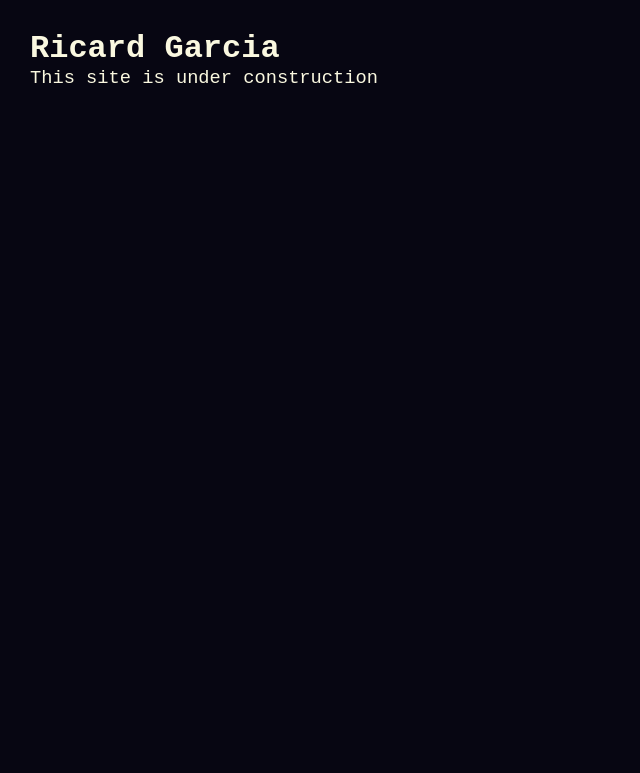
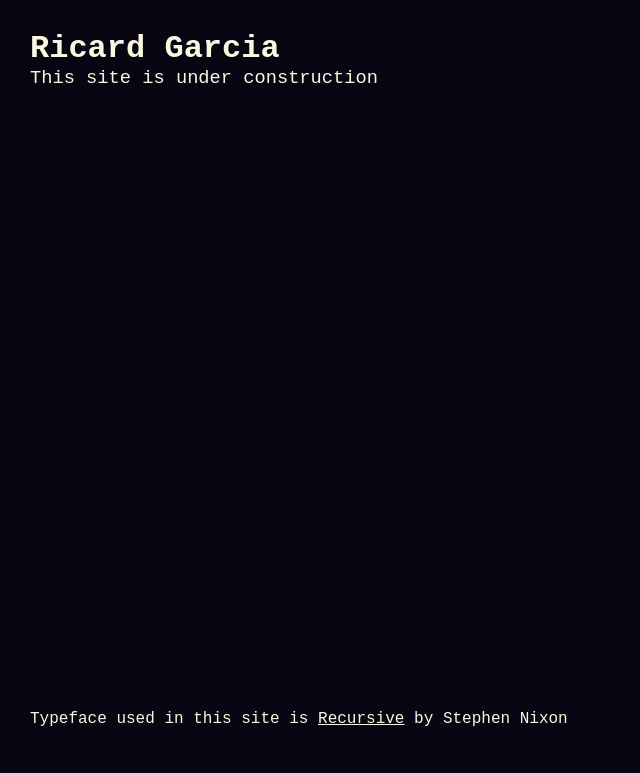
Before and after one commit to Ricard-Garcia/ricard-garcia.github.io, a plain HTML site: page index.html in a window 1280 px wide. Shown: the whole page, without its empty margins (0-640 px from the left). Drawn offline with Linux system fonts and the light colour scheme; a web font is replaced by a local one.

Commit message:
Added footer with credits

```diff
--- a/assets/css/styles.css
+++ b/assets/css/styles.css
@@ -1,3 +1,12 @@
+/* -------------------------------------------------------------------------- */
+/*                                  VARIABLES                                 */
+/* -------------------------------------------------------------------------- */
+:root {
+  /* Colors */
+  --dark-color: rgb(7, 6, 18);
+  --light-color: rgb(250, 248, 224);
+}
+
 /* -------------------------------------------------------------------------- */
 /*                               GENERAL STYLING                              */
 /* -------------------------------------------------------------------------- */
@@ -7,12 +16,19 @@
   border: none;
   box-sizing: border-box;
   font-family: "Recursive", monospace;
-  color: rgb(250, 248, 224);
+  color: var(--light-color);
 }
 
 body {
   padding: 30px;
-  background-color: rgb(7, 6, 18);
+  background-color: var(--dark-color);
+  height: 100vh;
+  display: flex;
+  flex-direction: column;
+}
+
+main {
+  flex: 1 1;
 }
 
 h1 {
@@ -22,3 +38,14 @@ h1 {
 h3 {
   font-weight: 200;
 }
+
+/* -------------------------------------------------------------------------- */
+/*                                   FOOTER                                   */
+/* -------------------------------------------------------------------------- */
+footer {
+  height: 60px;
+}
+
+a:visited {
+  color: var(--light-color);
+}
--- a/index.html
+++ b/index.html
@@ -14,7 +14,15 @@
     <title>Ricard Garcia | Portfolio</title>
   </head>
   <body>
-    <h1>Ricard Garcia</h1>
-    <h3>This site is under construction</h3>
+    <main>
+      <h1>Ricard Garcia</h1>
+      <h3>This site is under construction</h3>
+    </main>
+    <footer>
+      <div id="fontCredits">
+        Typeface used in this site is
+        <a href="https://www.recursive.design/">Recursive</a> by Stephen Nixon
+      </div>
+    </footer>
   </body>
 </html>
```
Also changed, not shown: projects/calculator/projects.html (added, +12 -0 lines).
